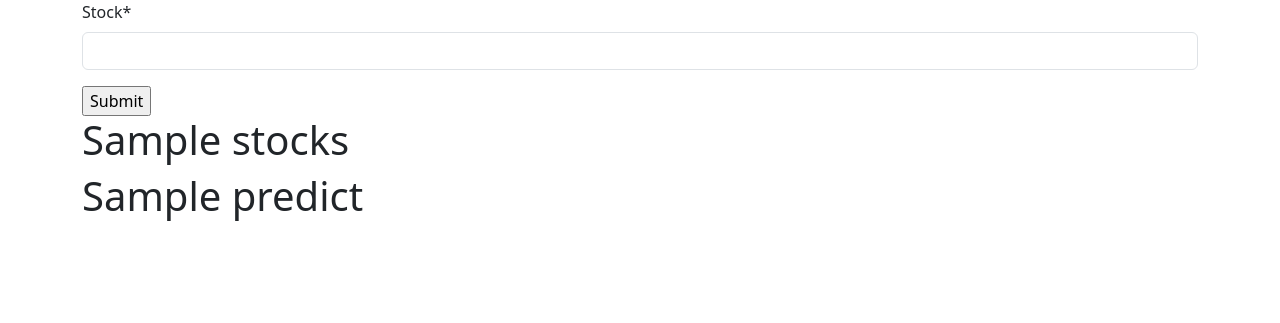
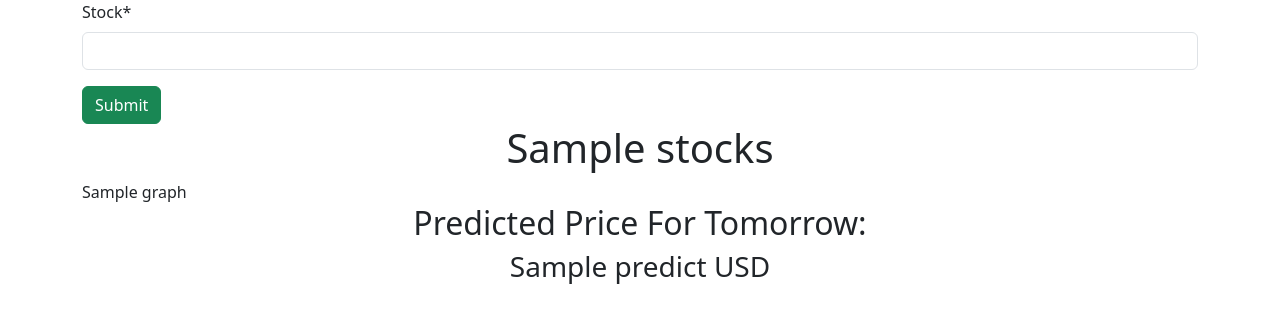
Before and after one commit to jtmacoco/Capstone, a Django app: template website/capstone_website/capstone_app/templates/main/stocks.html in a window 1280 px wide. Shown: the part 56-379 px from the top of the page. Run offline with Django 4.2, Linux system fonts and the light colour scheme; tables that the repository leaves empty hold one stand-in row (values such as "Sample post"); the template is opened without the code that fills it: values that come from a table or form of the project are taken from there, most other values are stand-ins (such as "Sample title", 1, 10 or a date in 2020); some libraries are stand-ins or nearby versions.

Commit message:
added graphs and fixed formatting

```diff
--- a/website/capstone_website/capstone_app/templates/main/base.html
+++ b/website/capstone_website/capstone_app/templates/main/base.html
@@ -13,12 +13,12 @@
     <nav class="navbar navbar-expand-lg navbar-dark bg-dark">
         <div class="container-fluid">
             <div>
-                <ul class="navbar-nav">
+                <ul class="navbar-nav ms-auto">
                     <li class="nav-item">
                         <a class="nav-link" href="/home">Home</a>
                     </li>
                     {% if user.is_authenticated %}
-                    <span class="navbar-text">Logged in as {{user.username}}|</span>"
+                    <span class="navbar-text">Logged in as {{user.username}} |</span>"
                     <li class="nav-item">
                         <a class="nav-link" href="/logout">logout</a>
                     </li>
--- a/website/capstone_website/capstone_app/templates/main/home.html
+++ b/website/capstone_website/capstone_app/templates/main/home.html
@@ -5,6 +5,6 @@
 <form action="/home" method="post">
     {% csrf_token %}
     {{form|crispy}}
-    <input type="submit" value="Submit">
+    <input type="submit" class="btn btn-success" value="Submit">
 </form>
 {% endblock %}
--- a/website/capstone_website/capstone_app/templates/main/stocks.html
+++ b/website/capstone_website/capstone_app/templates/main/stocks.html
@@ -5,9 +5,11 @@
 <form action="/home" method="post">
     {% csrf_token %}
     {{form|crispy}}
-    <input type="submit" value="Submit">
+    <input type="submit" class="btn btn-success" value="Submit">
 </form>
-<h1>{{stocks}}</h1>
-<h1>{{predict}}</h1>
+<h1 class="text-center">{{stocks}}</h1>
+{{graph|safe}}
+<h2 class="text-center">Predicted Price For Tomorrow:</h2>
+<h3 class="text-center">{{predict}} USD</h3>
 
 {% endblock %}
```
Also changed, not shown: website/capstone_website/capstone_app/views.py (+9 -1 lines).
